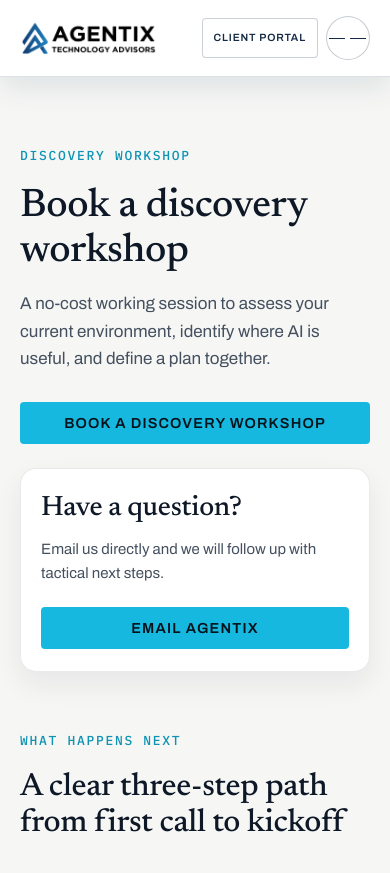
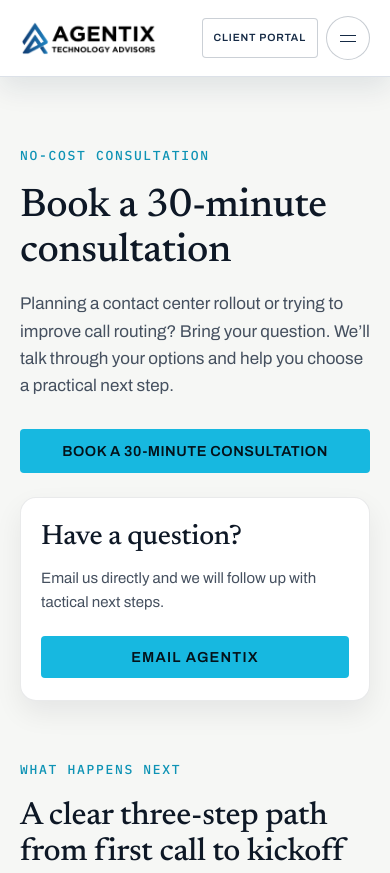
Before and after one commit to Agentix-Technology-Advisors/agentix-website, a plain HTML site: page contact/index.html in a window 390 px wide. Shown: the top 873 px of the page. Drawn offline with Linux system fonts and the light colour scheme.

Commit message:
Update consultation booking copy and mobile button layout

```diff
--- a/assets/css/styles.css
+++ b/assets/css/styles.css
@@ -305,7 +305,6 @@ h3 {
   display: block;
   width: 1rem;
   height: 1px;
-  margin: 0.35rem auto;
   background: var(--header-text);
 }
 
@@ -373,6 +372,10 @@ h3 {
   color: #04121a;
 }
 
+.button--booking {
+  min-height: 44px;
+}
+
 .button--primary:hover,
 .button--primary:focus-visible {
   background: var(--accent-hover);
@@ -1740,6 +1743,8 @@ h3 {
   .nav-toggle {
     order: 3;
     display: inline-flex;
+    flex-direction: column;
+    gap: 5px;
     align-items: center;
     justify-content: center;
     width: 2.75rem;
@@ -1970,6 +1975,11 @@ h3 {
     width: 100%;
   }
 
+  .button--booking {
+    padding-inline: 12px;
+    letter-spacing: 0.035em;
+  }
+
   .footer-inner {
     flex-direction: column;
     align-items: flex-start;
@@ -1985,6 +1995,14 @@ h3 {
 
   .contact-actions .button {
     width: 100%;
+  }
+}
+
+@media (max-width: 360px) {
+  .button--booking {
+    padding-inline: 5px;
+    font-size: 14px;
+    letter-spacing: normal;
   }
 }
 
--- a/contact/index.html
+++ b/contact/index.html
@@ -6,10 +6,10 @@
   <meta name="viewport" content="width=device-width, initial-scale=1.0" />
   <title>Contact | Agentix Technology Advisors</title>
   <link rel="canonical" href="https://agentixadvisors.com/contact/" />
-  <meta name="description" content="Book a discovery workshop with Agentix, a no-cost working session to assess your current environment, identify where AI is useful, and define a plan together." />
+  <meta name="description" content="Book a free 30-minute consultation with Agentix. Discuss your contact center rollout or call routing, explore your options, and choose a practical next step." />
   <meta name="robots" content="index, follow, max-image-preview:large" />
   <meta property="og:title" content="Contact | Agentix Technology Advisors" />
-  <meta property="og:description" content="Book a discovery workshop with Agentix, a no-cost working session to assess your current environment, identify where AI is useful, and define a plan together." />
+  <meta property="og:description" content="Book a free 30-minute consultation with Agentix. Discuss your contact center rollout or call routing, explore your options, and choose a practical next step." />
   <meta property="og:type" content="website" />
   <meta property="og:site_name" content="Agentix Technology Advisors" />
   <meta property="og:locale" content="en_US" />
@@ -20,7 +20,7 @@
   <meta property="og:image:alt" content="Agentix Technology Advisors, AI-powered CX, deployed right" />
   <meta name="twitter:card" content="summary_large_image" />
   <meta name="twitter:title" content="Contact | Agentix Technology Advisors" />
-  <meta name="twitter:description" content="Book a discovery workshop with Agentix, a no-cost working session to assess your current environment, identify where AI is useful, and define a plan together." />
+  <meta name="twitter:description" content="Book a free 30-minute consultation with Agentix. Discuss your contact center rollout or call routing, explore your options, and choose a practical next step." />
   <meta name="twitter:image" content="https://agentixadvisors.com/assets/images/agentix-social-card.png" />
   <meta name="twitter:image:alt" content="Agentix Technology Advisors, AI-powered CX, deployed right" />
   <meta name="theme-color" content="#09111f" />
@@ -29,7 +29,7 @@
   <link href="https://fonts.googleapis.com/css2?family=Newsreader:opsz,wght@6..72,400;6..72,500;6..72,600&family=Archivo:wght@400;500;600;700&family=IBM+Plex+Mono:wght@400;500&display=swap" rel="stylesheet" />
   <link rel="icon" type="image/png" href="/assets/images/agentix_icon_32x32.png" />
   <link rel="apple-touch-icon" href="/assets/images/agentix_icon_32x32.png" />
-  <link rel="stylesheet" href="/assets/css/styles.css?v=20260925i" />
+  <link rel="stylesheet" href="/assets/css/styles.css?v=20261124a" />
   <script async src="https://www.googletagmanager.com/gtag/js?id=G-2LFK4Y2G4D"></script>
   <script>
     window.dataLayer = window.dataLayer || [];
@@ -90,11 +90,11 @@
       <section class="section">
         <div class="container contact-layout reveal-up">
           <div class="contact-copy">
-            <span class="section-tag">Discovery workshop</span>
-            <h1>Book a discovery workshop</h1>
-            <p>A no-cost working session to assess your current environment, identify where AI is useful, and define a plan together.</p>
+            <span class="section-tag">No-cost consultation</span>
+            <h1>Book a 30-minute consultation</h1>
+            <p>Planning a contact center rollout or trying to improve call routing? Bring your question. We’ll talk through your options and help you choose a practical next step.</p>
             <div class="contact-actions">
-              <a class="button button--primary" href="https://scheduler.zoom.us/agentix/30-min-meeting-with-agentix-deals-team" target="_blank" rel="noopener">Book a discovery workshop</a>
+              <a class="button button--primary button--booking" href="https://scheduler.zoom.us/agentix/30-min-meeting-with-agentix-deals-team" target="_blank" rel="noopener">Book a 30-minute consultation</a>
             </div>
           </div>
 
```
Also changed, not shown: about/index.html (+3 -3 lines), client-portal.html (+1 -1 lines), index.html (+4 -4 lines), privacy-policy/index.html (+1 -1 lines), services/index.html (+3 -3 lines).
